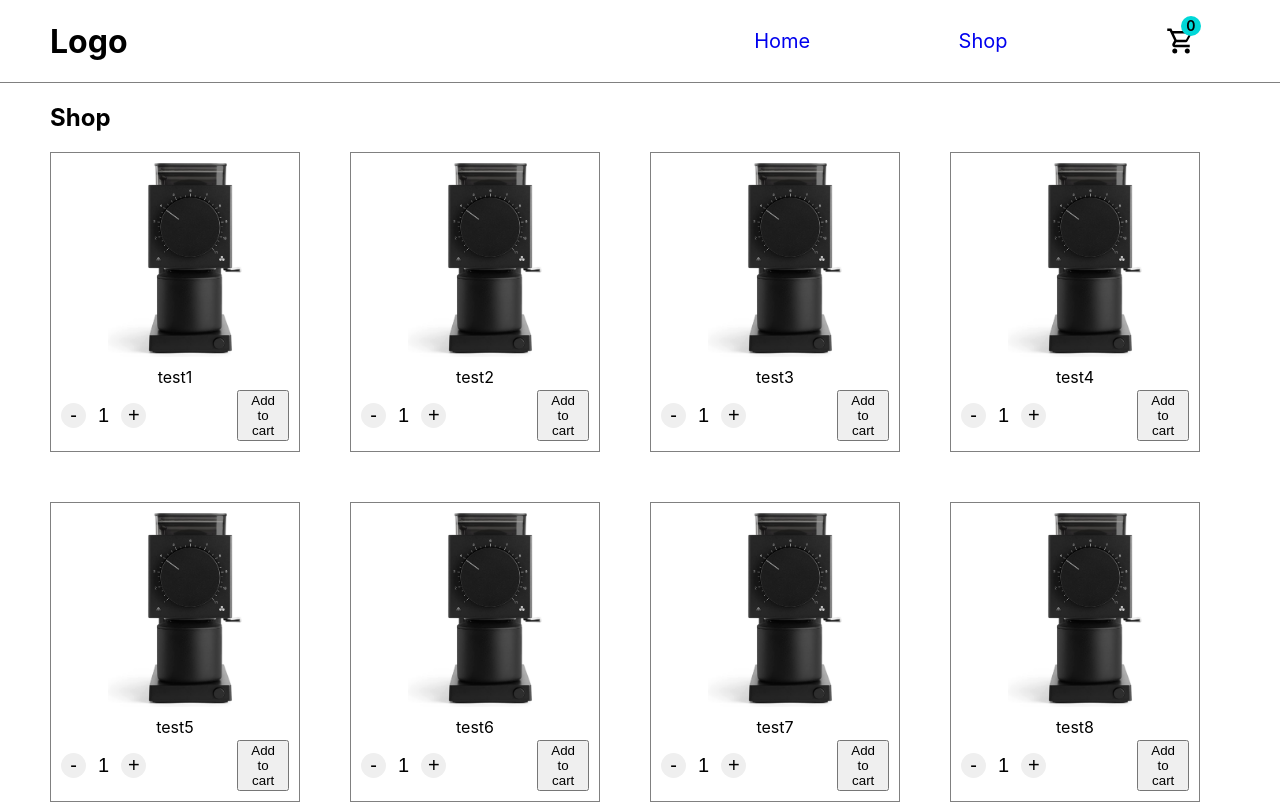
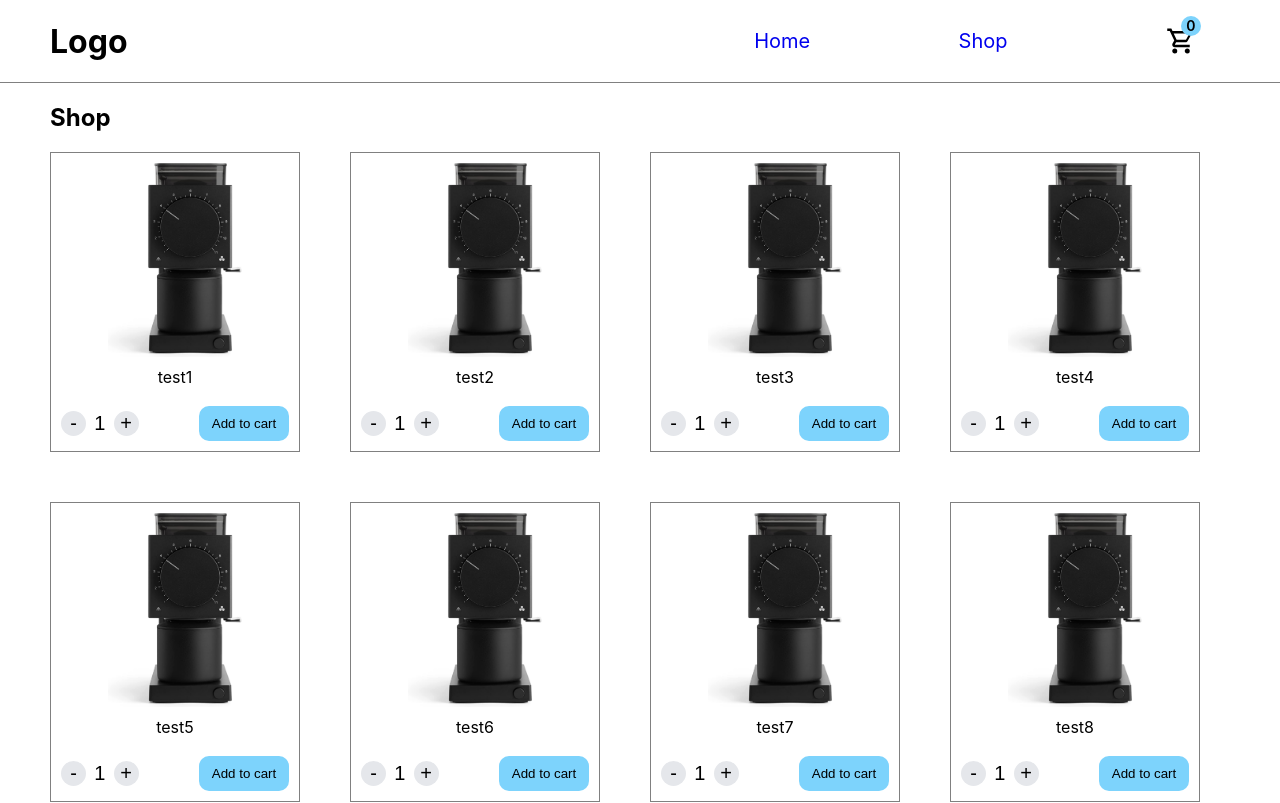
Before and after one commit to anthony-roncal/shopping-cart, a React (Create React App) app: page /shop in a window 1280 px wide. Shown: the top 803 px of the page. Built offline with nearby package versions, Linux system fonts and the light colour scheme.

Commit message:
change styles/colors

```diff
--- a/src/components/Item.js
+++ b/src/components/Item.js
@@ -41,7 +41,7 @@ const Item = ({ name }) => {
                         <input type='number' value={quantity} onChange={handleInputChange} onBlur={handleInputBlur} maxLength='2' />
                         <button type='button' onClick={handleClickIncrement}>+</button>
                     </div>
-                    <button type='button'>Add to cart</button>
+                    <button className='add-to-cart-btn' type='button' >Add to cart</button>
                 </form>
             </div>
         </div>
--- a/src/styles/Item.css
+++ b/src/styles/Item.css
@@ -41,6 +41,11 @@
     height: 25px;
     line-height: 20px;
     border: none;
+    background-color: #e5e7eb;
+}
+
+.quantity > button:hover {
+    background-color: #d1d5db;
 }
 
 .quantity > button:hover {
@@ -59,3 +64,16 @@
   -webkit-appearance: none;
   margin: 0;
 }
+
+.add-to-cart-btn {
+    cursor: pointer;
+    border: none;
+    border-radius: 10px;
+    background-color: #7dd3fc;
+    min-width: 90px;
+    padding: 10px 10px;
+}
+
+.add-to-cart-btn:hover {
+    background-color: #38bdf8;
+}
--- a/src/styles/Nav.css
+++ b/src/styles/Nav.css
@@ -40,7 +40,7 @@ a:visited {
     top: 0%;
     left: 50%;
     margin: 0;
-    background-color: rgb(0, 216, 216);
+    background-color: #7dd3fc;
     opacity: 100%;
     border-radius: 50%;
     width: 20px;
```
